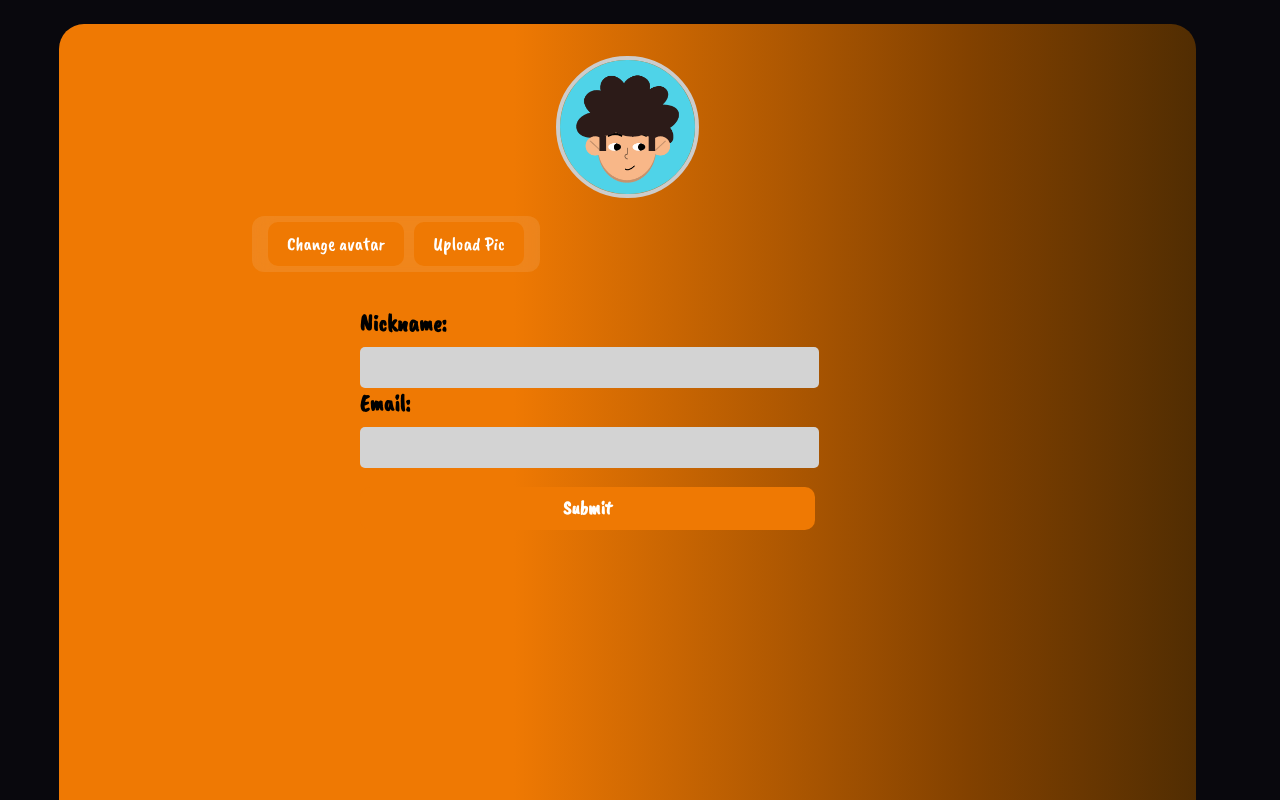
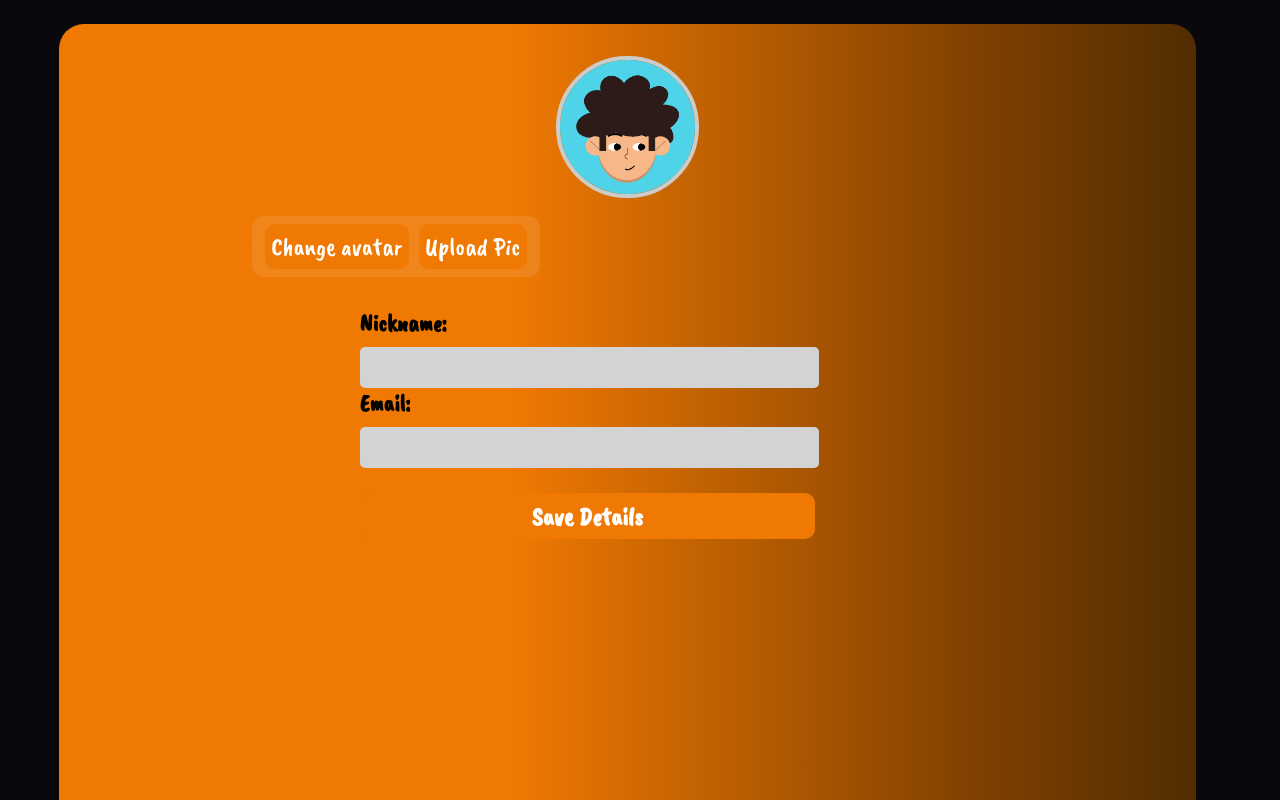
Before and after one commit to phin-kim/bucket-list, a React (Vite) app: page / in a window 1280 px wide. Shown: the top 800 px of the page. Built offline with nearby package versions, Linux system fonts and the light colour scheme.

Commit message:
form detail saving & access to the main page

```diff
--- a/firebase.js
+++ b/firebase.js
@@ -1,7 +1,7 @@
 // Import the functions you need from the SDKs you need
 import { initializeApp } from "firebase/app";
 import { getAuth } from "firebase/auth";
-
+import { getStorage } from "firebase/storage";
 import { getFirestore } from "firebase/firestore";
 
 const firebaseConfig = {
@@ -17,6 +17,6 @@ const firebaseConfig = {
 // Initialize Firebase
 const app = initializeApp(firebaseConfig);
 export const auth = getAuth(app);
+export const storage = getStorage(app);
+export const db = getFirestore(app);
 export default app;
-
-export const db = getFirestore(app);
--- a/package.json
+++ b/package.json
@@ -12,6 +12,7 @@
   "dependencies": {
     "@dicebear/collection": "^9.2.3",
     "@dicebear/core": "^9.2.3",
+    "firebase": "^11.10.0",
     "react": "^19.1.0",
     "react-dom": "^19.1.0",
     "react-icons": "^5.5.0"
--- a/src/Bucket.css
+++ b/src/Bucket.css
@@ -57,7 +57,7 @@ body {
   align-items: center;
   justify-content: center;
   gap: 10px;
-  height: 2.5em; /* added 'em' unit */
+  height: 2.8em; /* added 'em' unit */
   padding-top: 0.5rem;
   padding-bottom: 0.5rem;
   width: 18em;
@@ -67,24 +67,24 @@ body {
           backdrop-filter: blur(10px);
 }
 .profilePicContainer .toggleButtons .avatarButton {
-  padding: 0.5em 1em;
+  padding: 0.25em 0.25em;
   border-radius: 10px;
   background-color: #ef7903;
   color: #fff;
   border: none;
   cursor: pointer;
   font-family: "Caveat Brush", cursive;
-  font-size: 1.2em;
+  font-size: 1.6em;
 }
 .profilePicContainer .toggleButtons .choseFile {
-  padding: 0.5em 1em;
+  padding: 0.25em 0.25em;
   border-radius: 10px;
   background-color: #ef7903;
   color: #fff;
   border: none;
   cursor: pointer;
   font-family: "Caveat Brush", cursive;
-  font-size: 1.2em;
+  font-size: 1.6em;
 }
 .profilePicContainer input[type=file] {
   display: none;
@@ -118,16 +118,16 @@ form input {
   outline: none;
 }
 form button {
-  padding: 0.5em 1em;
+  padding: 0.25em 0.25em;
   border-radius: 10px;
   background-color: #ef7903;
   color: #fff;
   border: none;
   cursor: pointer;
   font-family: "Caveat Brush", cursive;
-  font-size: 1.2em;
+  font-size: 1.6em;
   width: 100%;
   margin-top: 1em;
-  font-size: 1.2rem;
+  font-size: 1.6rem;
   font-weight: 600;
 }/*# sourceMappingURL=Bucket.css.map */
--- a/src/Bucket.scss
+++ b/src/Bucket.scss
@@ -6,14 +6,14 @@ $abs:absolute;
 $pix:12px;
 $font:"Caveat Brush", cursive;
 @mixin toggleButton{
-        padding: 0.5em 1em;
+        padding: 0.25em 0.25em;
         border-radius: 10px;
         background-color: #ef7903;
         color: #fff;
         border: none;
         cursor: pointer;
         font-family: $font;
-        font-size: 1.2em;
+        font-size: 1.6em;
 }
 body{
     background: #09080d;
@@ -72,7 +72,7 @@ body{
         align-items: center;
         justify-content: center;
         gap: 10px;
-        height: 2.5em; /* added 'em' unit */
+        height: 2.8em; /* added 'em' unit */
         padding-top: 0.5rem;
         padding-bottom: 0.5rem;
         width: 18em;
@@ -127,7 +127,7 @@ form{
         @include toggleButton;
         width: 100%;
         margin-top: 1em;
-        font-size: 1.2rem;
+        font-size: 1.6rem;
         font-weight: 600;
     }
 }
--- a/src/Bucket.tsx
+++ b/src/Bucket.tsx
@@ -1,17 +1,23 @@
 import React, { useState,useRef } from "react";
-
+import { db } from "../firebase";
+import { collection, addDoc } from "firebase/firestore";
+import { getAuth } from "firebase/auth";
+import { getStorage, ref, uploadBytes, getDownloadURL } from "firebase/storage";
 function Bucket (){
-
+    const [selectedImage,setSelectedImage] =useState<File | string | null>(null);
+    const [profileSelector, setProfileSelector] = useState<boolean>(true);
     // Handler for ProfilePicselector
     const handleSelect = (fileOrUrl: File | string) => {
-        // You can do more here, like uploading or previewing
+        setSelectedImage(fileOrUrl)
         console.log("Selected:", fileOrUrl);
     };
 
 
     return(
         <>
-            <ProfilePicselector onSelect={handleSelect} />
+            {profileSelector &&(
+                <ProfilePicselector setProfileSelector={setProfileSelector} onSelect={handleSelect} selectedImage={selectedImage} />
+            )}
 
         </>
     )
@@ -36,25 +42,34 @@ const defaultAvatars =[
     "/wonder.png",
     "/bigsmile.png",
 ]
+
 type Props ={
     onSelect: (fileOrUrl: File | string) => void;
+    selectedImage: File | string | null;
+    setProfileSelector:(show: boolean) => void;
 }
-const ProfilePicselector = ({onSelect}: Props)=>{
+
+const ProfilePicselector = ({onSelect,selectedImage, setProfileSelector}: Props)=>{
     const [preview,setPreview] = useState<string>(defaultAvatars[0]);
-    const [show, setShow] = useState<boolean>(false);
-    const [formShow, setFormShow] = useState<boolean>(true);
+    /*const [preview, setPreview] = useState<string>(
+        typeof selectedImage === "string" && selectedImage ? selectedImage : defaultAvatars[0]
+    );*/
+    //const [show, setShow] = useState<boolean>(false);
+    //const [formShow, setFormShow] = useState<boolean>(true);
+    const [showGrid, setShowGrid] = useState<boolean>(false);
     const fileInputRef = useRef<HTMLInputElement | null>(null);
     const handleAvatarClick =(url: string)=>{
         setPreview(url);
         onSelect(url);
+        setShowGrid(false);
     }
 
-    const handleAvatarDisplay =()=>{
-        setShow(prev => !prev);
-    }
-    const handleFormShow=()=>{
-        setFormShow(prev => !prev);
-    }
+    //const handleAvatarDisplay =()=>{
+    //    setShow(prev => !prev);
+    //}
+    //const handleFormShow=()=>{
+    //    setFormShow(prev => !prev);
+    //}
     const handleFileChange =(e:React.ChangeEvent<HTMLInputElement>)=>{
         const file = e.target.files?.[0];
         if(!file) return;
@@ -73,6 +88,7 @@ const ProfilePicselector = ({onSelect}: Props)=>{
     }
     setPreview(URL.createObjectURL(file));
     onSelect(file)
+    setShowGrid(false);
 
     }
 
@@ -88,7 +104,7 @@ const ProfilePicselector = ({onSelect}: Props)=>{
                 className="imagePreview"
             />
             {/*Default choices*/}
-            {show && (
+            {showGrid ? (
                 <div
                 className="defaultAvatarsContainer"
                 >
@@ -107,6 +123,9 @@ const ProfilePicselector = ({onSelect}: Props)=>{
                         </button>
                     ))}
                 </div>
+            ):(
+                <Form  selectedImage={selectedImage} setProfileSelector={setProfileSelector}/>
+
             )}
 
             {/*Upload */}
@@ -114,13 +133,11 @@ const ProfilePicselector = ({onSelect}: Props)=>{
                 <button
                     className="avatarButton"
                     onClick={()=>{
-                        handleAvatarDisplay()
-                        handleFormShow()
+                        setShowGrid(prev =>!prev)
                     }}
                 >Change avatar</button>
                 <label
                 className="choseFile"
-
                 >
                     Upload Pic
                     <input
@@ -131,31 +148,87 @@ const ProfilePicselector = ({onSelect}: Props)=>{
                     />
                 </label>
             </div>
-            <Form formShow={formShow}/>
 
         </div>
     )
 }
 type FormProp={
-    formShow:boolean;
+    //formShow:boolean;
+    selectedImage: File | string | null;
+    setProfileSelector: (show: boolean) => void;
 }
 //NB it can also be written as cont Form=({formShow}: FormProp)=>{}
-const Form: React.FC<FormProp> = ({formShow})=>{
+const Form: React.FC<FormProp> = ({selectedImage,setProfileSelector})=>{
+    const [form,setForm] = useState<{nickname:string,email:string}>({
+        nickname: "",
+        email: ""
+    });
+    const [loading, setLoading] = useState<boolean>(false);
+    const handleChange = (e: React.ChangeEvent<HTMLInputElement>) => {
+        setForm(prev => ({
+            ...prev,
+            [e.target.name]: e.target.value
+        }));
+    };
+    const handleDetailSave =async(e: React.FormEvent)=>{
+        e.preventDefault();
+        setLoading(true);
+        try{
+            const auth = getAuth();
+            const user = auth.currentUser;
+            const uid =user ? user.uid :Math.random().toString(36).slice(2);
+            let imgUrl ="";
+            if(selectedImage instanceof File){
+                const storage = getStorage();
+                const storageRef = ref(storage, `profilePics/${uid}/${selectedImage.name}`);
+                await uploadBytes(storageRef, selectedImage);
+                imgUrl = await getDownloadURL(storageRef);
+            } else if(typeof selectedImage === "string"){
+                imgUrl = selectedImage;
+            }
+            await addDoc(collection(db, "users"), {
+                uid,
+                nickname: form.nickname,
+                email: form.email,
+                avatar: imgUrl,
+                createdAt: new Date(),
+            });
+            alert("Details saved successfully!");
+        } catch(err){
+            alert("Error saving: " + (err as Error).message);
+        } finally {
+            setLoading(false);
+            setProfileSelector(false)
+        }
+    }
     return(
         <>
-            {formShow &&(
-                <form>
+
+                <form onSubmit={handleDetailSave} >
                 <label>
                     Nickname:
-                    <input type="text" name="name" />
+                    <input
+                        type="text"
+                        name="nickname"
+                        value={form.nickname}
+                        onChange={handleChange}
+                        required
+                    />
                 </label>
                 <label>
                     Email:
-                    <input type="email" name="email" />
+                    <input
+                        type="email"
+                        name="email"
+                        value={form.email}
+                        onChange={handleChange}
+                        required
+                    />
                 </label>
-                <button type="submit">Submit</button>
+                <button type="submit" disabled={loading} >
+                    {loading ? "Saving..." : "Save Details"}
+                </button>
                 </form>
-            )}
 
         </>
 
--- a/tsconfig.app.json
+++ b/tsconfig.app.json
@@ -23,5 +23,5 @@
     "noFallthroughCasesInSwitch": true,
     "noUncheckedSideEffectImports": true
   },
-  "include": ["src"]
+  "include": ["src", "firebase.d.ts"]
 }
```
Also changed, not shown: firebase.d.ts (added, +12 -0 lines), src/Auth.js (added, +17 -0 lines), 2 other files (tests, documents, lock files or other folders).
